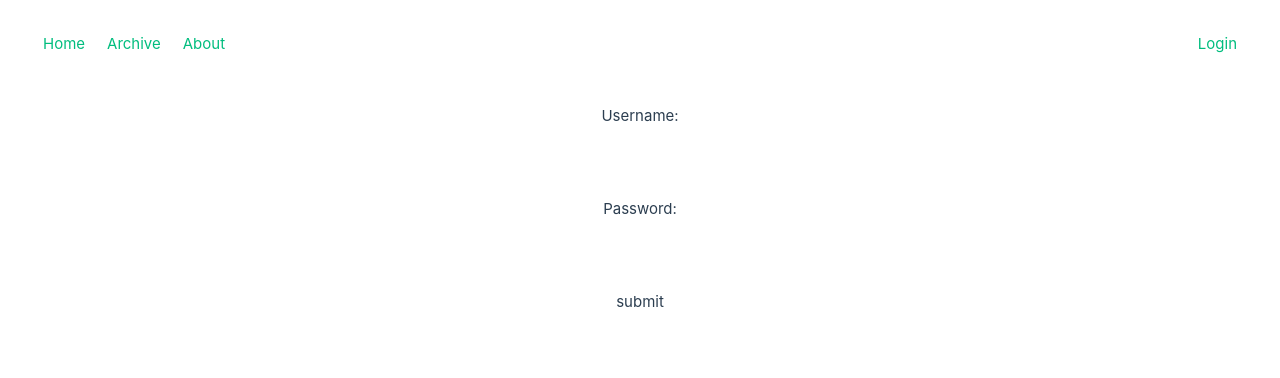
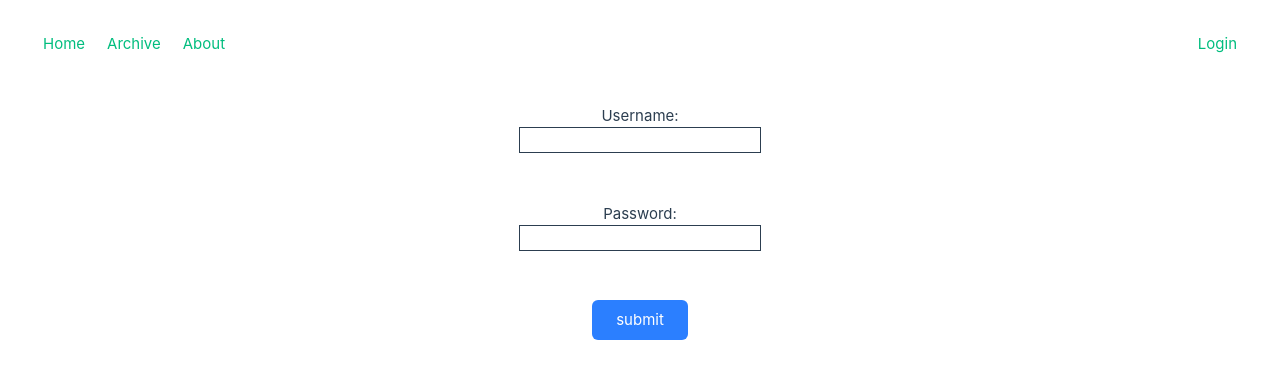
Before and after one commit to csperando/blog-vue, a Vue app: page /blog-vue/login in a window 1280 px wide. Shown: the top 378 px of the page. Built offline with nearby package versions, Linux system fonts and the light colour scheme; no server answers.

Commit message:
more tailwind refactor

```diff
--- a/src/App.vue
+++ b/src/App.vue
@@ -49,7 +49,3 @@
         </Suspense>
     </main>
 </template>
-
-<style scoped>
-
-</style>
--- a/src/components/postTile.vue
+++ b/src/components/postTile.vue
@@ -80,12 +80,3 @@
         </div>
     </div>
 </template>
-
-<style scoped>
-    * {
-        position: relative;
-        margin: 0;
-        padding: 0;
-        box-sizing: border-box;
-    }
-</style>
--- a/src/components/postTileSmall.vue
+++ b/src/components/postTileSmall.vue
@@ -67,12 +67,3 @@
         </div>
     </div>
 </template>
-
-<style scoped>
-    * {
-        position: relative;
-        margin: 0;
-        padding: 0;
-        box-sizing: border-box;
-    }
-</style>
--- a/src/views/blog/list.vue
+++ b/src/views/blog/list.vue
@@ -76,11 +76,3 @@
         </div>
     </div>
 </template>
-
-<style scoped>
-    .loading-animation {
-        position: relative;
-        top: 10px;
-        line-height: 30px;
-    }
-</style>
--- a/src/views/home.vue
+++ b/src/views/home.vue
@@ -6,7 +6,6 @@
 
     import loading from '@/components/misc/loading.vue';
     import postTile from '../components/postTile.vue';
-    import postTileSmall from '../components/postTileSmall.vue';
     import tileSlide from "../components/tileSlide.vue";
 
     const blogStore = inject('blogStore');
@@ -55,32 +54,3 @@
         </section>
     </main>
 </template>
-
-<style scoped>
-    * {
-        position: relative;
-        padding: 0;
-        margin: 0;
-    }
-
-    section {
-        margin-bottom: 30px;
-    }
-
-    .section-header {
-        margin-bottom: 10px;
-    }
-
-    @keyframes loading-dots {
-        0% { content: ""; }
-        33% { content: "."; }
-        66% { content: ".."; }
-        99% { content: "..."; }
-    }
-
-    .dots::after {
-        content: "";
-        animation: loading-dots 1.5s infinite steps(3);
-    }
-
-</style>
--- a/src/views/login.vue
+++ b/src/views/login.vue
@@ -34,19 +34,19 @@
 
         <br/>
 
-        <form @submit.prevent="">
-            <div>
+        <form class="relative w-full flex flex-col items-center justify-center gap-[50px]" @submit.prevent="">
+            <div class="flex flex-col items-center justify-center">
                 <label for="username">Username:</label>
-                <input type="text" name="username" id="u-input" v-model="username"/>
+                <input type="text" name="username" id="u-input" v-model="username" class="outline"/>
             </div>
 
-            <div>
+            <div class="flex flex-col items-center justify-center">
                 <label for="password">Password:</label>
-                <input type="password" name="password" id="pw-input" v-model="password"/>
+                <input type="password" name="password" id="pw-input" v-model="password" class="outline"/>
             </div>
 
-            <div>
-                <input type="button" name="submit" value="submit" @click="login"/>
+            <div class="flex flex-col items-center justify-center">
+                <input type="button" name="submit" value="submit" @click="login" class="bg-blue-500 hover:bg-blue-700 hover:cursor-pointer text-white font-bold py-2 px-4 border border-blue-700 rounded"/>
             </div>
 
             <div v-if="displayError" class="error">
@@ -58,18 +58,8 @@
 </template>
 
 <style scoped>
-    div {
-        display: flex;
-        flex-direction: column;
-        justify-content: center;
-        align-items: center;
-        gap: 15px;
-        margin-bottom: 30px;
-    }
-
     .error {
         color: red;
         font-weight: bold;
     }
-
 </style>
--- a/src/views/profile.vue
+++ b/src/views/profile.vue
@@ -9,7 +9,7 @@
 
 <template>
     <div>
-        <h1 class="title">{{ userData.username }}</h1>
+        <h1 class="text-center">{{ userData.username }}</h1>
 
         <div>
             <h2>Info</h2>
@@ -41,9 +41,3 @@
 
     </div>
 </template>
-
-<style scoped>
-    .title {
-        text-align: center;
-    }
-</style>
```
